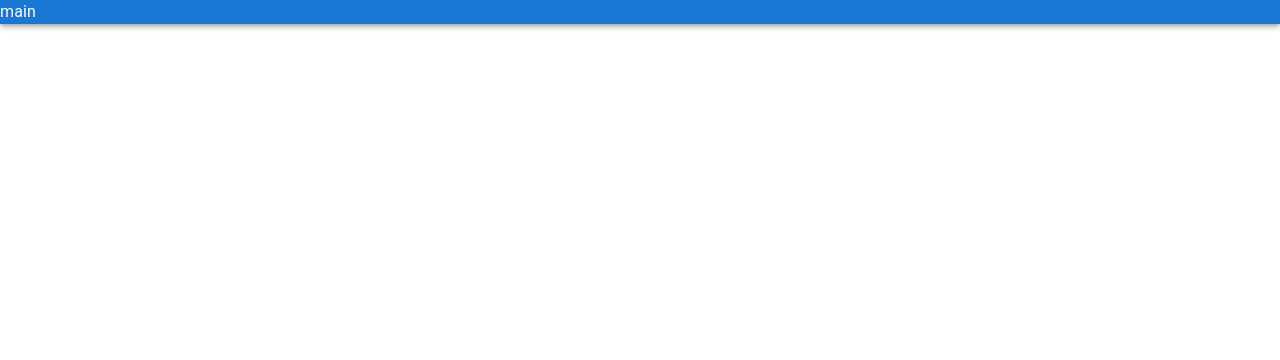
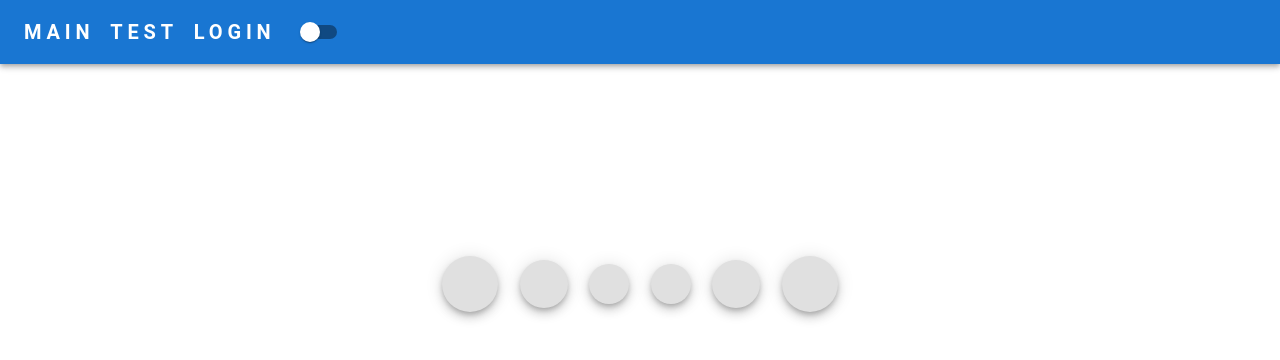
Before and after one commit to MBTIWithUs/MBTIWithUs-FE, a React (Create React App) app: page / in a window 1280 px wide. Shown: the top 360 px of the page. Built offline with nearby package versions, Linux system fonts and the light colour scheme.

Commit message:
<feat> (FE): circle button

```diff
--- /dev/null
+++ b/src/components/Header.tsx
@@ -0,0 +1,80 @@
+import { appThemeMode } from '@atoms/theme';
+import {
+  AppBar,
+  Box,
+  Button,
+  Switch,
+  Toolbar,
+  Typography,
+} from '@mui/material';
+import React from 'react';
+import { useRecoilState } from 'recoil';
+
+const Header = () => {
+  const [mode, setMode] = useRecoilState(appThemeMode);
+  // const user = useUser();
+
+  const toggleMode = () => {
+    setMode((prevState) => (prevState === 'light' ? 'dark' : 'light'));
+  };
+
+  return (
+    <Box sx={{ flexGrow: 1 }}>
+      <AppBar position="static">
+        <Toolbar>
+          <Typography
+            variant="h6"
+            noWrap
+            component="a"
+            href="/"
+            sx={{
+              mr: 2,
+              display: { xs: 'none', md: 'flex' },
+              fontWeight: 700,
+              letterSpacing: '.3rem',
+              color: 'inherit',
+              textDecoration: 'none',
+            }}
+          >
+            MAIN
+          </Typography>
+          <Typography
+            variant="h6"
+            noWrap
+            component="a"
+            href="/test"
+            sx={{
+              mr: 2,
+              display: { xs: 'none', md: 'flex' },
+              fontWeight: 700,
+              letterSpacing: '.3rem',
+              color: 'inherit',
+              textDecoration: 'none',
+            }}
+          >
+            TEST
+          </Typography>
+          <Typography
+            variant="h6"
+            noWrap
+            component="a"
+            href="/login"
+            sx={{
+              mr: 2,
+              display: { xs: 'none', md: 'flex' },
+              fontWeight: 700,
+              letterSpacing: '.3rem',
+              color: 'inherit',
+              textDecoration: 'none',
+            }}
+          >
+            LOGIN
+          </Typography>
+          <Switch checked={mode === 'dark'} onChange={toggleMode} />
+        </Toolbar>
+      </AppBar>
+    </Box>
+  );
+};
+
+export default Header;
--- /dev/null
+++ b/src/components/buttons/CircleButton.tsx
@@ -0,0 +1,15 @@
+import React from 'react';
+import { Button, Fab } from '@mui/material';
+import styled from '@emotion/styled';
+
+const CustomButton = styled(Fab)`
+  // background-color: inherit;
+  // box-shadow: none;
+  // border: solid 1px red;
+`;
+
+const CircleButton = ({ ...props }) => {
+  return <CustomButton {...props}></CustomButton>;
+};
+
+export default CircleButton;
--- a/src/pages/KakaoRedirect.tsx
+++ b/src/pages/KakaoRedirect.tsx
@@ -1,14 +1,24 @@
-import React, { useEffect } from 'react';
+import { Container, Typography } from '@mui/material';
+import React, { useEffect, useState } from 'react';
 import { useLocation } from 'react-router-dom';
 
 const KakaoRedirect = () => {
   const { search } = useLocation();
 
+  const [token, setToken] = useState('no response');
+  const [code, setCode] = useState('');
+
   const confirmLogin = async () => {
     const params = new URLSearchParams(search);
     const code = params.get('code');
     if (code) {
-      console.log();
+      setCode(code);
+
+      // TODO
+      // api request
+      // fetch(``)
+      //   .then((res) => res.json())
+      //   .then((data) => console.log(data));
     }
   };
 
@@ -16,7 +26,13 @@ const KakaoRedirect = () => {
     confirmLogin();
   }, []);
 
-  return <div>confirm</div>;
+  return (
+    <Container>
+      <Typography variant="h4">Confirm Page</Typography>
+      <Typography>code: {code}</Typography>
+      <Typography>token: {token}</Typography>
+    </Container>
+  );
 };
 
 export default KakaoRedirect;
--- a/src/pages/Login.tsx
+++ b/src/pages/Login.tsx
@@ -1,16 +1,19 @@
+import { Container } from '@mui/material';
 import React from 'react';
+
+import ButtonLogo from '@assets/kakao_login_medium_narrow.png';
 
 const Login = () => {
   return (
-    <div>
+    <Container>
       <a
         href={`https://kauth.kakao.com/oauth/authorize?response_type=code&client_id=${
           process.env.REACT_APP_KAKAOID
         }&redirect_uri=${'http://localhost:3000/oauth/kakao'}`}
       >
-        kakao login
+        <img src={ButtonLogo} alt="kakao_login_button" />
       </a>
-    </div>
+    </Container>
   );
 };
 
--- a/src/pages/Main.tsx
+++ b/src/pages/Main.tsx
@@ -1,12 +1,41 @@
-import { AppBar } from '@mui/material';
+import CircleButton from '@components/buttons/CircleButton';
+import {
+  Box,
+  Container,
+  FormControlLabel,
+  Radio,
+  RadioGroup,
+} from '@mui/material';
 import React from 'react';
 
 const Main = () => {
   return (
-    <div>
-      <a href="/a">a</a>
-      <AppBar>main</AppBar>
-    </div>
+    <Container>
+      <br />
+      <br />
+      <br />
+      <br />
+      <br />
+      <br />
+      <br />
+      <br />
+      <Container maxWidth="xs">
+        <Box
+          sx={{
+            display: 'flex',
+            justifyContent: 'space-between',
+            alignItems: 'center',
+          }}
+        >
+          <CircleButton size="large"></CircleButton>
+          <CircleButton size="medium"></CircleButton>
+          <CircleButton size="small"></CircleButton>
+          <CircleButton size="small"></CircleButton>
+          <CircleButton size="medium"></CircleButton>
+          <CircleButton size="large"></CircleButton>
+        </Box>
+      </Container>
+    </Container>
   );
 };
 
--- a/src/pages/Test.tsx
+++ b/src/pages/Test.tsx
@@ -1,27 +1,8 @@
-import { appThemeMode } from '@atoms/theme';
-import { AppBar, Button } from '@mui/material';
+import { Container } from '@mui/material';
 import React from 'react';
-import { useRecoilState } from 'recoil';
 
 const Test = () => {
-  const [mode, setMode] = useRecoilState(appThemeMode);
-  // const user = useUser();
-
-  const toggleMode = () => {
-    setMode((prevState) => (prevState === 'light' ? 'dark' : 'light'));
-  };
-  return (
-    <div>
-      <div>
-        <AppBar>
-          test {mode}
-          <Button onClick={toggleMode} variant="contained">
-            click
-          </Button>
-        </AppBar>
-      </div>
-    </div>
-  );
+  return <Container>test</Container>;
 };
 
 export default Test;
--- a/src/routes/index.tsx
+++ b/src/routes/index.tsx
@@ -5,6 +5,7 @@ import { SWRConfig } from 'swr';
 import Test from '@pages/Test';
 import Login from '@pages/Login';
 import KakaoRedirect from '@pages/KakaoRedirect';
+import Header from '@components/Header';
 
 export default function Routes() {
   const router = createBrowserRouter([
@@ -13,7 +14,7 @@ export default function Routes() {
       element: <Main />,
     },
     {
-      path: '/a',
+      path: '/test',
       element: <Test />,
     },
     {
@@ -29,6 +30,7 @@ export default function Routes() {
     <SWRConfig
       value={{ fetcher: (url: string) => fetch(url).then((res) => res.json()) }}
     >
+      <Header />
       <RouterProvider router={router} />
     </SWRConfig>
   );
--- a/tsconfig.paths.json
+++ b/tsconfig.paths.json
@@ -8,7 +8,8 @@
       "@contexts/*": ["./contexts/*"],
       "@atoms/*": ["./atoms/*"],
       "@hooks/*": ["./hooks/*"],
-      "@libs/*": ["./libs/*"]
+      "@libs/*": ["./libs/*"],
+      "@assets/*": ["./assets/*"]
     }
   }
 }
```
Also changed, not shown: src/assets/kakao_login_medium_narrow.png (added).
